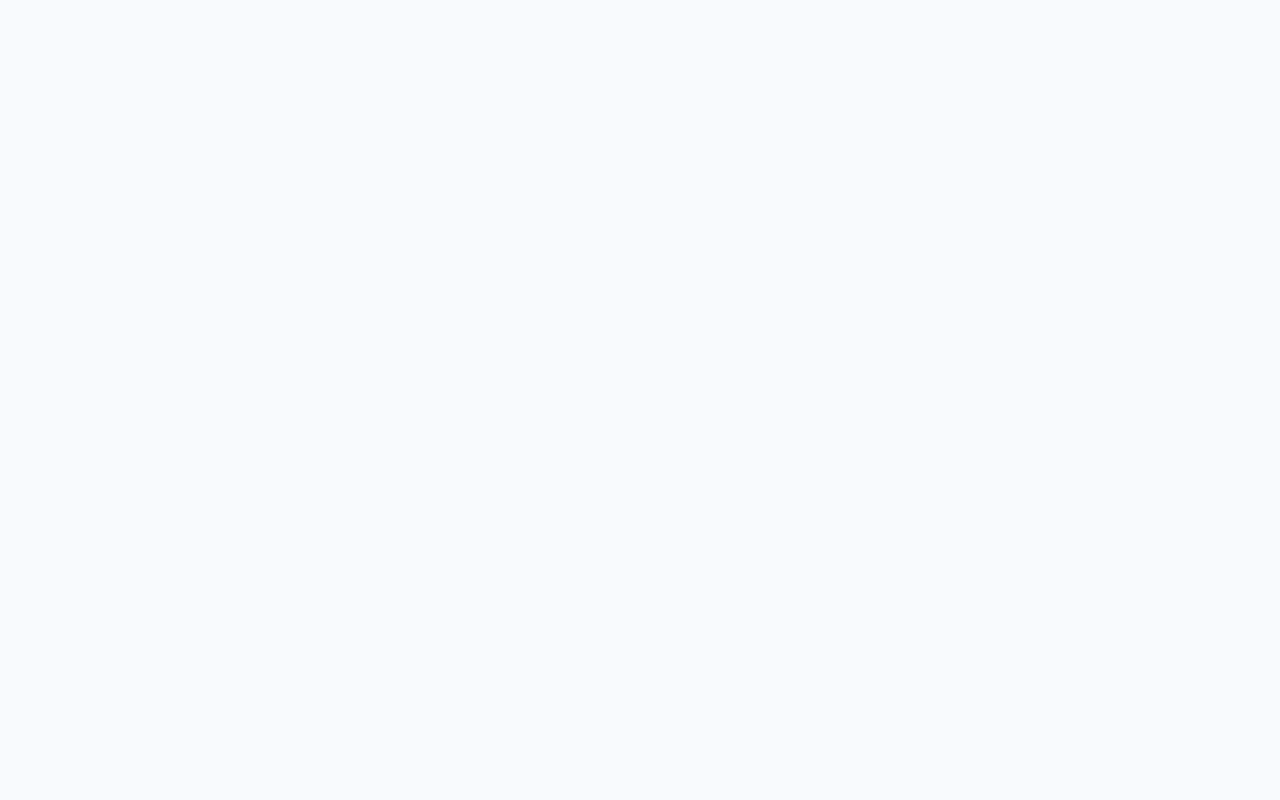
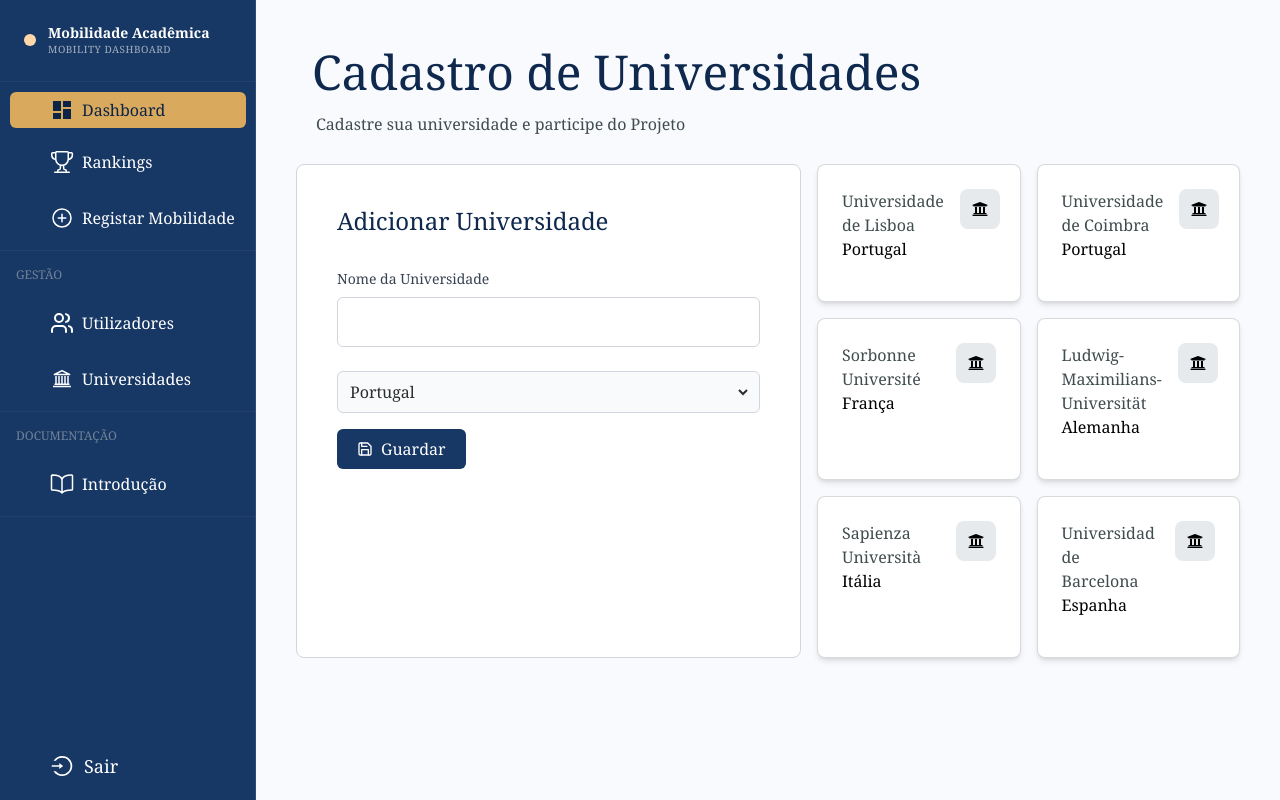
Before and after one commit to IngrydCosta/mobilidade-academica, a React (Vite) app: page /university in a window 1280 px wide. Before the commit this address had no page. Built offline with nearby package versions, Linux system fonts and the light colour scheme; no server answers.

Commit message:
instalando o  axios

```diff
--- a/package.json
+++ b/package.json
@@ -10,6 +10,7 @@
     "preview": "vite preview"
   },
   "dependencies": {
+    "axios": "^1.17.0",
     "i18next": "^26.2.0",
     "react": "^19.2.5",
     "react-dom": "^19.2.5",
--- a/src/App.tsx
+++ b/src/App.tsx
@@ -20,7 +20,7 @@ function App() {
       <Route path='/dashboard' element={<DashboardInterno />} />
       <Route path='/registarMobilidade' element={<CadastroMobilidade />} />
       <Route path='/cadastroUtilizador' element={<CadastroUtilizador />} />
-      <Route path='/cadastroUniversidade' element={<CadastroUniversidades />} />
+      <Route path='/university' element={<CadastroUniversidades />} />
       <Route path='/introducao' element={<Introducao />} />
       <Route path='/rankings' element={<Rankings />} />
     </Routes>
--- a/src/pages/CadastroUniversidades.tsx
+++ b/src/pages/CadastroUniversidades.tsx
@@ -1,11 +1,13 @@
 
-import { useState } from "react";
+import { useState, useEffect } from "react";
 import Sidebar from "../components/Sidebar"
 import Title from "../components/ui/Title"
 import Input from "../components/ui/Input";
 import Card from "../components/Card";
 import SaveButton from "../components/ui/SaveButton";
 import { FaUniversity } from "react-icons/fa";
+import  axios  from 'axios';
+
 
 const initialUniversity: UniversityData[] = [
   {
@@ -65,16 +67,23 @@ function CadastroUniversidades() {
   const [country,setCountry] = useState("");
   const [university, setUniversity] = useState<UniversityData[]>(initialUniversity);
 
-   function handleSave(e?: React.SyntheticEvent) {
+  useEffect(() =>{
+   async function findUniversity(){
+        const resposta = await axios.get('http://localhost:5173/university')
+
+        setUniversity(resposta.data)
+    }
+    findUniversity()
+  }, [])
+
+  async function handleSave(e?: React.SyntheticEvent) {
       e?.preventDefault();
 
-      const newUniversity: UniversityData = {
-        icon:icon,
+     await axios.post('http://localhost:5173/university', {
+        icon: icon,
         nome: name,
-        pais: country,
-      };
-
-      setUniversity((prevUniversity) => [...prevUniversity, newUniversity]);
+        pais: country
+      })
 
     setIcon("");
     setName("");
```
Also changed, not shown: 1 other file (tests, documents, lock files or other folders).
